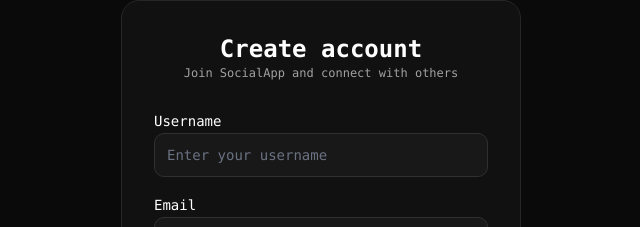
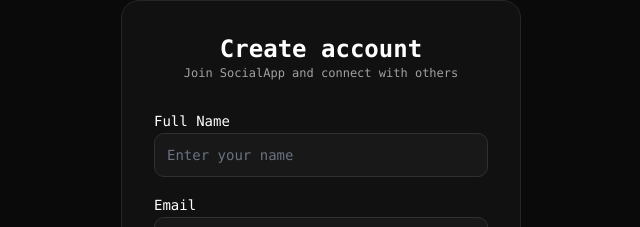
Before and after one commit to sahilsharma123923/Mini-SocialApp, a React (Vite) app in the folder Frontend/: page /register in a window 1280 px wide. Shown: the part 81-308 px from the top of the page, without its empty margins (319-959 px from the left). Built offline with nearby package versions, Linux system fonts and the light colour scheme.

Commit message:
Change something in backend

```diff
--- a/Frontend/src/pages/SignUp.tsx
+++ b/Frontend/src/pages/SignUp.tsx
@@ -29,16 +29,16 @@ export default function SignupPage() {
             {/* Username */}
             <div className="space-y-2">
               <label
-                htmlFor="username"
+                htmlFor="Fullname"
                 className="text-sm font-medium font-mono"
               >
-                Username
+                Full Name
               </label>
 
               <input
-                id="username"
+                id="Fullname"
                 type="text"
-                placeholder="Enter your username"
+                placeholder="Enter your name"
                 className="w-full h-11 rounded-lg border font-mono border-[#303030] bg-[#181818] px-3 text-sm outline-none placeholder:text-gray-500 focus:border-white transition"
               />
             </div>
```
Also changed, not shown: 2 other files (tests, documents, lock files or other folders).
